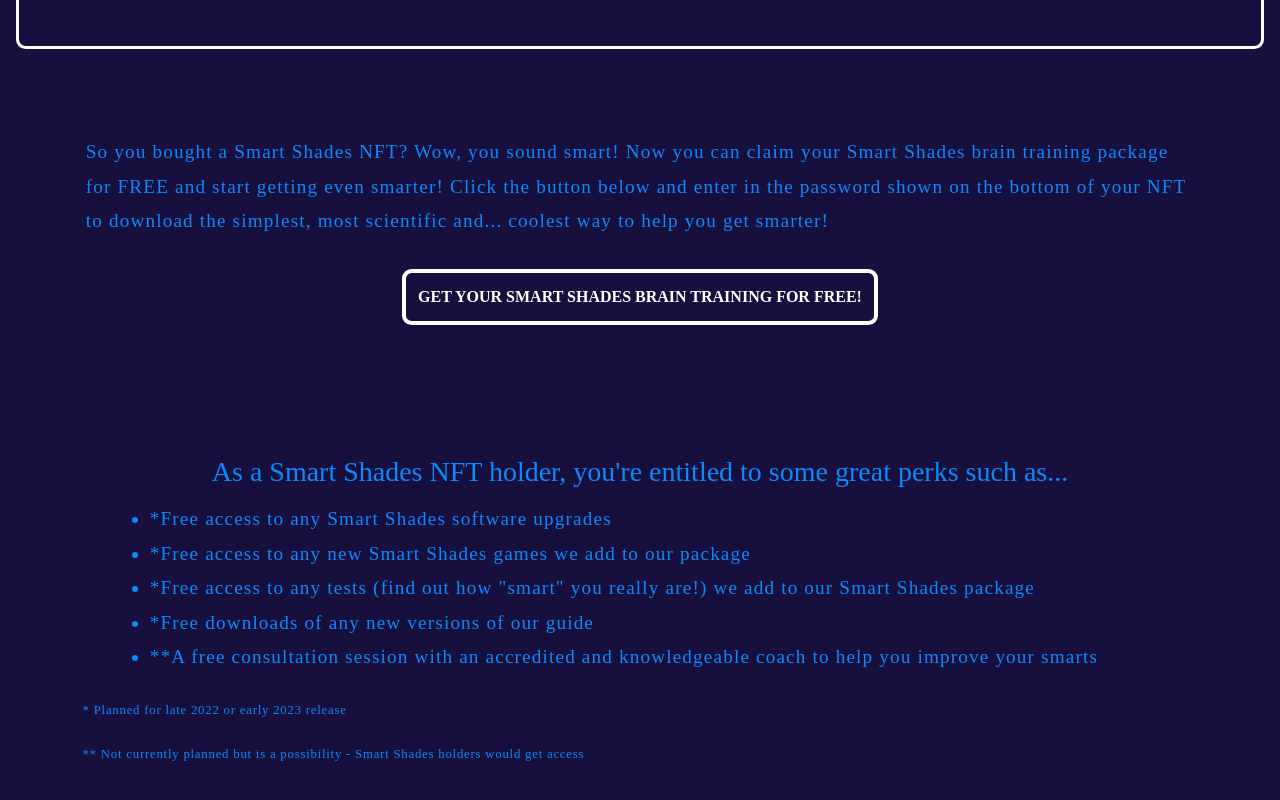
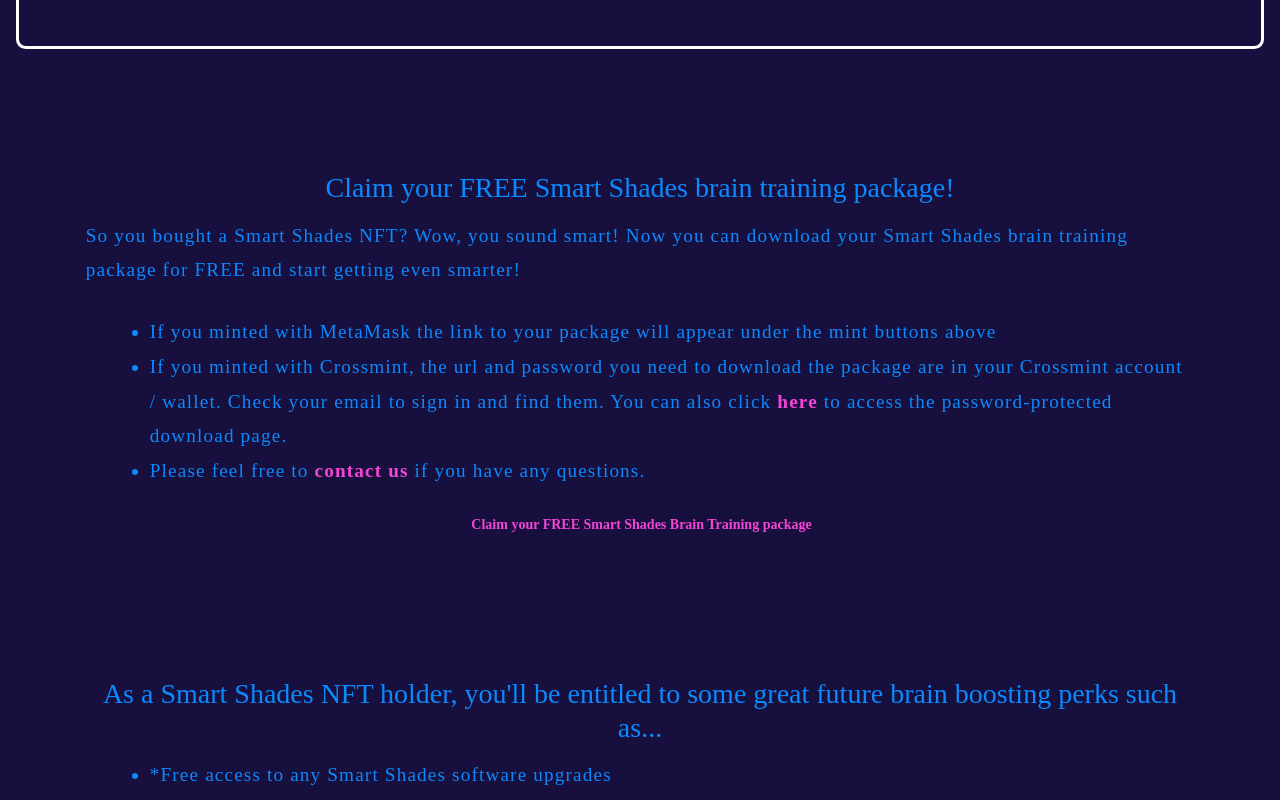
Before and after one commit to CStahh/SS-test-launch, a React (Create React App) app: page / in a window 1280 px wide. Shown: the part 1600-2400 px from the top of the page. Built offline with nearby package versions, Linux system fonts and the light colour scheme.

Commit message:
dapp updates

```diff
--- a/src/App.css
+++ b/src/App.css
@@ -228,10 +228,27 @@ h3 {
 
 /* LINK / BUTTON STYLES */
 a {
+    display: inline;/**/
+    justify-content: center;
+    align-items: center;
+    color: var(--clr-text-alt);
+    font-weight: 700;
+    text-decoration: none;
+    margin-top: 4px;
+    margin-bottom: 4px;
+
+    transition: all 250ms ease;
+}
+
+a:hover {
+    color: var(--clr-text-sub);
+}
+
+.a2 {
     display: block;
     display: flex;/**/
-    justify-content: center;
-    align-items: center;
+    justify-content: left;
+    align-items: left;
     color: var(--clr-text-sub);
     font-weight: 700;
     text-decoration: none;
@@ -239,7 +256,7 @@ a {
     transition: all 250ms ease;
 }
 
-a:hover {
+.a2:hover {
     color: var(--clr-button-bg-1);
 }
 
--- a/src/components/App.js
+++ b/src/components/App.js
@@ -214,7 +214,7 @@ function App() {
 										<li>Purchasing one gives you FREE access to our unique, scientific brain training guide and software package</li>
 										<li>As an NFT holder you'll also get exclusive and FREE access to software upgrades and new brain training products when they're released</li>
 										<li>It's Easy! You can mint the "traditional" way by connecting your crypto wallet, or you can buy one by simply using your credit card</li>
-										<li>It's the best value of any NFT you'll find! Boost your brain with our SMART SHADES brain training and you're surely GM!</li>
+										<li>It's the best value of any NFT you'll find! Boost your brain with our SMART SHADES brain training and you're surely GMI!</li>
 									</ul>
 
 									{isMinting ? (
@@ -242,10 +242,10 @@ function App() {
 									{ownerOf.length > 0 &&
 										<p><small>
 											<a
-												href={`${openseaURL}/assets/${smartShades._address}/${ownerOf[0]}`}
+												href={`https://www.neurokeep.com/smart-shades-for-nft-holders-mm`}
 												target='_blank'
-												style={{ display: 'inline-block', marginLeft: '3px' }}>
-												Claim your FREE SMART SHADES Brain Training package
+												style={{ display: 'inline-block', marginLeft: '0px' }}>
+												Claim your FREE Smart Shades Brain Training package
 											</a>
 										</small></p>}
 							</div>
@@ -255,16 +255,35 @@ function App() {
 
 					<Row className='flex m-3 my-3 p-8 mb-0 pb-0'>
 					<Col md={11} lg={11} xl={11} xxl={11} className='text-center' style={{ paddingTop: '8vh' }}>
+							<h3 className='h3' p-2>Claim your FREE Smart Shades brain training package!</h3>
 							<p className='text'>
-								So you bought a Smart Shades NFT? Wow, you sound smart! Now you can claim your Smart Shades brain training package for FREE and start getting even smarter! Click the button below and enter in the password shown on the bottom of your NFT to download the simplest, most scientific and... coolest way to help you get smarter!
+								So you bought a Smart Shades NFT? Wow, you sound smart! Now you can download your Smart Shades brain training package for FREE and start getting even smarter!
 							</p>
-							<a href="https://www.neurokeep.com/smart-shades-for-nft-holders" className='clearbox2 mx-3'>Get Your Smart Shades Brain Training for FREE!</a>
+							<ul className="li">
+								<li>If you minted with MetaMask the link to your package will appear under the mint buttons above</li>
+								<li>If you minted with Crossmint, the url and password you need to download the package are in your Crossmint account / wallet. Check your email to sign in and find them. You can also click <a href="https://www.neurokeep.com/smart-shades-for-nft-holders-cm" target="_blank">here</a> to access the password-protected download page.</li>
+								<li>Please feel free to <a href="https://www.neurokeep.com/contact" target="_blank"> contact us</a> if you have any questions.</li>
+							</ul>
+
+
+							<p><small>
+											<a
+												href={`https://www.neurokeep.com/smart-shades-for-nft-holders-mm`}
+												target='_blank'
+												style={{ display: 'inline-block', marginLeft: '3px' }}>
+												Claim your FREE Smart Shades Brain Training package
+											</a>
+										</small></p>
+
+
+
+
 					</Col>
 					</Row>
 
 					<Row className='flex m-3 my-3 p-8 mb-0 pb-0'>
 					<Col md={11} lg={11} xl={11} xxl={11} className='text-center' style={{ paddingTop: '8vh' }}>
-							<h3 className='h3' p-2>As a Smart Shades NFT holder, you're entitled to some great perks such as...</h3>
+							<h3 className='h3' p-2>As a Smart Shades NFT holder, you'll be entitled to some great future brain boosting perks such as...</h3>
 									<ul className="li">
 										<li>*Free access to any Smart Shades software upgrades</li>
 										<li>*Free access to any new Smart Shades games we add to our package</li>
@@ -304,7 +323,7 @@ function App() {
 								<img src={twitter} alt="Twitter" />
 							</a>
 							<a
-								href="https://www.neurokeep.com/"
+								href="https://www.neurokeep.com/smart-shades-brain-training"
 								target='_blank'
 								className='circle flex button'>
 								<img src={website} alt="Website" />
```
